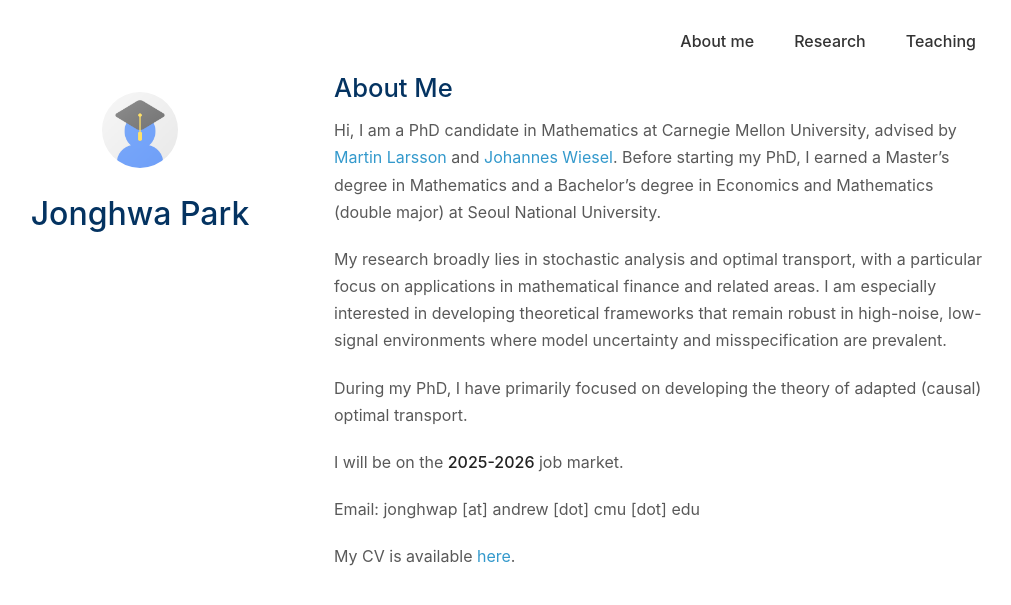
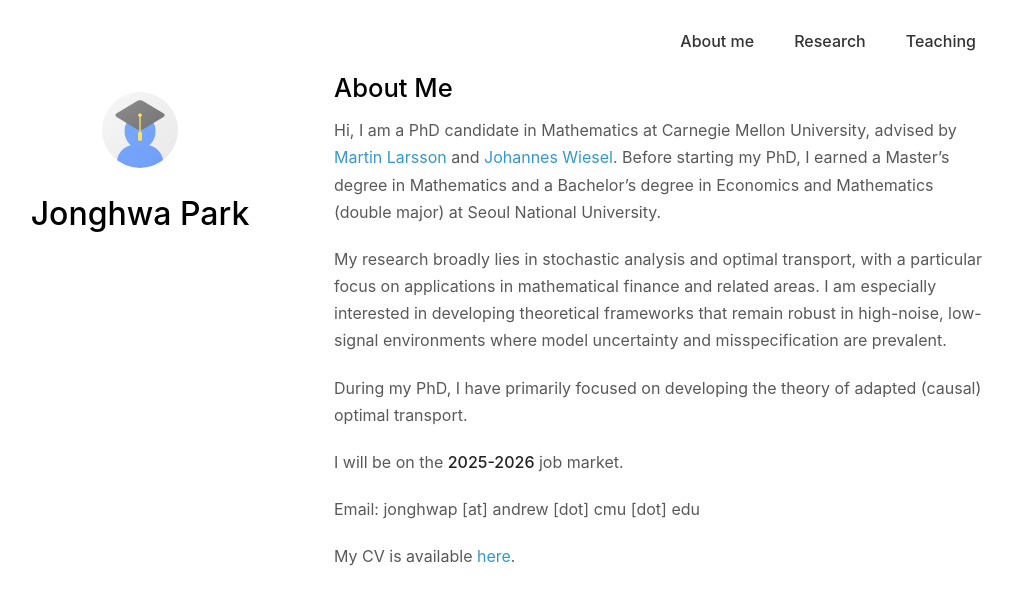
Before and after one commit to Jonghwap/Jonghwap.github.io, a Jekyll site: the page built from index.md, in a window 1280 px wide. Shown: the top 605 px of the page, without its empty margins (136-1147 px from the left). Built offline with Jekyll 4.4.1, drawn with Linux system fonts in a browser that asks for light colours; a style sheet for code colours, icons or effects is not loaded; our own code applies the rules of GitHub Pages for plain Markdown files.

Commit message:
Update minimal-light.scss

```diff
--- a/_sass/minimal-light.scss
+++ b/_sass/minimal-light.scss
@@ -230,20 +230,20 @@ papertitle {
 
 h3, h4, h5, h6 {
   font-weight: 600;
-  color:#043361;
-  margin:0 0 20px;
+  color: #000;
+  margin: 0 0 20px;
 }
 
 h1 {
   font-weight: 500;
-  color:#043361;
-  margin:0 0 20px;
+  color: #000;
+  margin: 0 0 20px;
 }
 
 h2 {
-  color:#043361;
+  color: #000;
   font-weight: 500;
-  margin:2px 0px 15px;
+  margin: 2px 0px 15px;
   font-size: 157%;
 }
 
```
